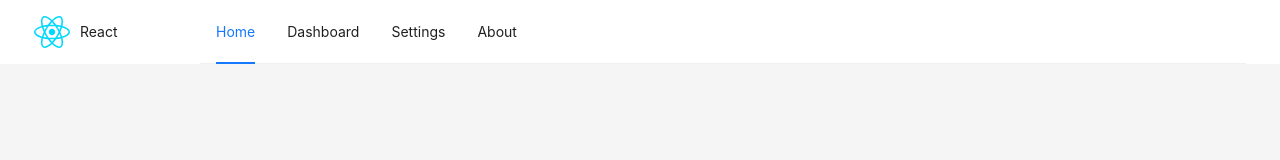
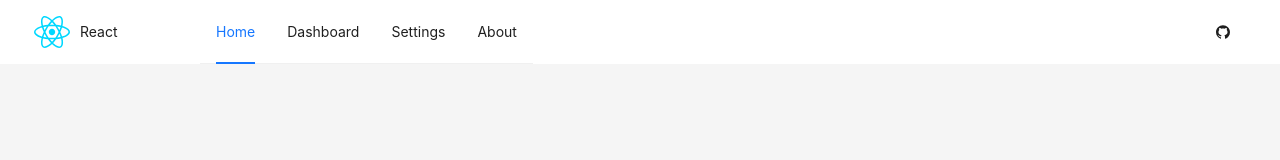
Before and after one commit to cworld1/novel-analysis, a React (Vite) app in the folder web/: page / in a window 1280 px wide. Shown: the top 160 px of the page. Built offline with nearby package versions, Linux system fonts and the light colour scheme.

Commit message:
feat(components): :sparkles: add top app bar github link

```diff
--- a/web/src/components/TopAppBar.tsx
+++ b/web/src/components/TopAppBar.tsx
@@ -1,10 +1,11 @@
 import React from "react";
 import { To, useNavigate, useLocation } from "react-router-dom";
 // Antd
-import { Flex, Menu, MenuProps, theme, Layout } from "antd";
+import { Flex, Menu, MenuProps, theme, Layout, Button, Tooltip } from "antd";
 const { Header } = Layout;
 // Assets
 import reactLogo from "../assets/react.svg";
+import { GithubOutlined } from "@ant-design/icons";
 
 const TopAppBar: React.FC = () => {
   // React router
@@ -67,8 +68,20 @@
         selectedKeys={[getKey()]}
         defaultSelectedKeys={[getKey()]}
         items={items}
-        style={{ flex: 1, minWidth: 0 }}
       ></Menu>
+      <div style={{ flex: 1, textAlign: "end" }}>
+        <Tooltip placement="bottom" title="Github">
+          <Button type="text">
+            <a
+              href="https://github.com/cworld1/novel_analysis"
+              target="_blank"
+              rel="noopener noreferrer"
+            >
+              <GithubOutlined />
+            </a>
+          </Button>
+        </Tooltip>
+      </div>
     </Header>
   );
 };
```
